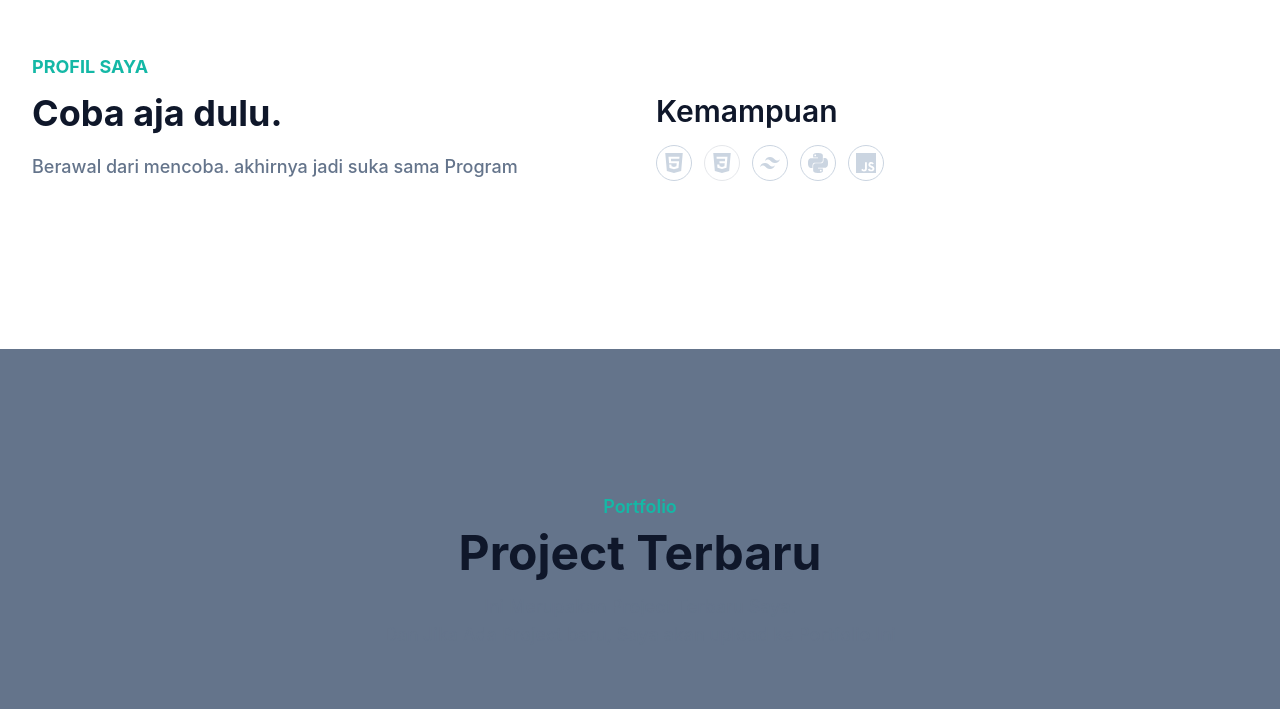
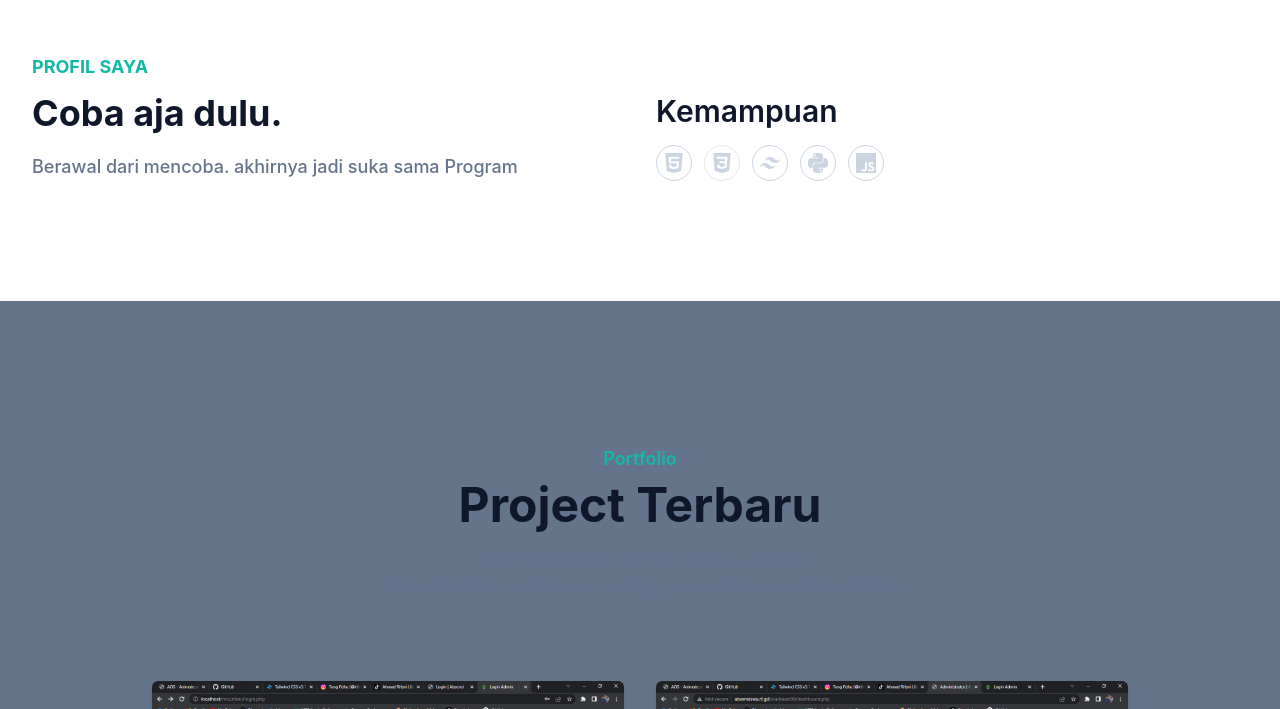
Before and after one commit to rifani890/Portofolio, a website: page index.html in a window 1280 px wide. Shown: the part 1168-1877 px from the top of the page. Drawn offline with nearby package versions, Linux system fonts and the light colour scheme.

Commit message:
Update ruang

```diff
--- a/index.html
+++ b/index.html
@@ -98,7 +98,7 @@
     <!-- Hero Section End -->
 
     <!-- About Section Start -->
-    <section id="about" class="pt-36 pb-32 w-full py-20 dark:bg-dark">
+    <section id="about" class="pt-36 w-full py-20 dark:bg-dark">
       <div class="container">
         <div class="flex flex-wrap">
           <div class="mb-10 w-full px-4 lg:w-1/2"  data-aos="fade-right"
```
